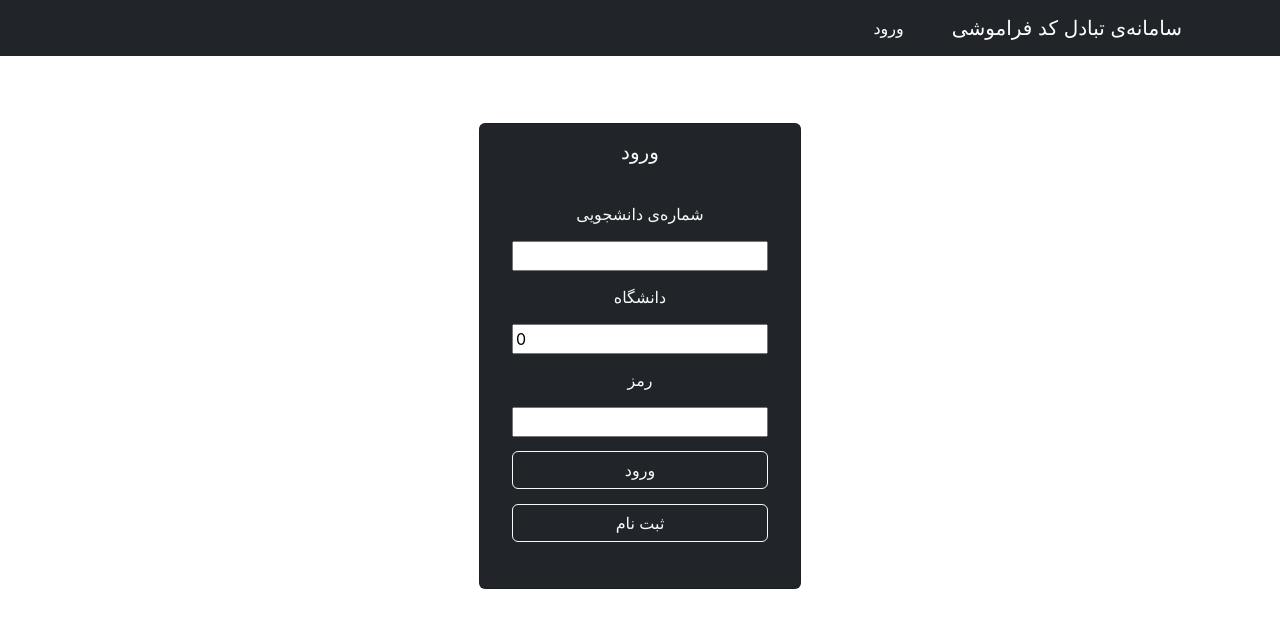
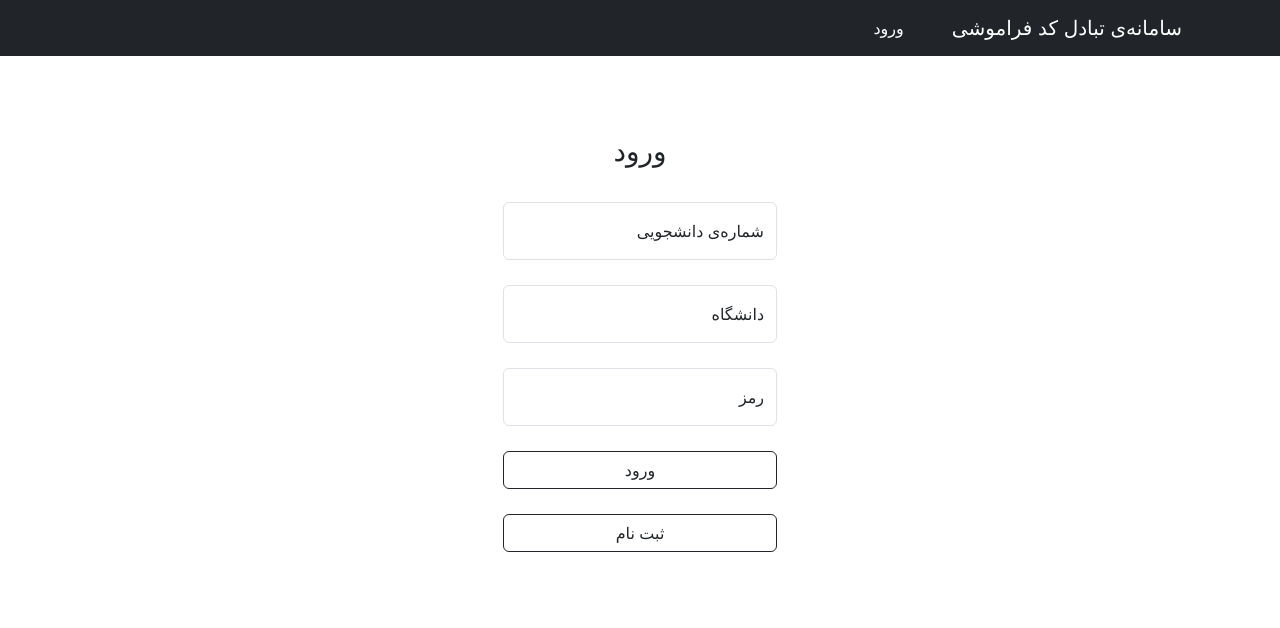
Before and after one commit to IIIphr/se_front_prj, a React (Create React App) app: page /login in a window 1280 px wide. Shown: the top 628 px of the page. Built offline with nearby package versions, Linux system fonts and the light colour scheme.

Commit message:
More style on login page

```diff
--- a/src/Login.css
+++ b/src/Login.css
@@ -24,3 +24,14 @@
   background-color: grey;
   border-bottom: 5px solid black;
 }
+
+.form-floating.custom-class>label {
+  top: 0;
+  right: 0;
+  transform-origin: 100% 0;
+  transition: opacity .1s ease-in-out,transform .1s ease-in-out;
+}
+.form-floating.custom-class>.form-control-plaintext~label, .form-floating.custom-class>.form-control:focus~label, .form-floating>.form-control:not(:placeholder-shown)~label, .form-floating>.form-select~label {
+  opacity: .65;
+  transform: scale(.85) translateY(-0.5rem) translateX(-0.15rem);
+}
--- a/src/Login.js
+++ b/src/Login.js
@@ -6,8 +6,10 @@ import { useCookies } from 'react-cookie';
 import { useNavigate, Link } from 'react-router-dom';
 import Navbarr from './Navbarr';
 import Container from 'react-bootstrap/Container';
-import Card from 'react-bootstrap/Card';
+import Form from 'react-bootstrap/Form';
 import Spinner from 'react-bootstrap/Spinner';
+import Button from 'react-bootstrap/Button';
+import FloatingLabel from 'react-bootstrap/FloatingLabel';
 
 function addMonths(date, months) {
   var d = date.getDate();
@@ -43,17 +45,29 @@ function Login() {
     <Fragment>
       <Navbarr />
       <Container className='d-flex flex-column justify-content-center align-items-center min-vh-75'>
-        <Card bg='dark' text='light' className='d-flex flex-column text-center p-3 m-3'>
-          <Card.Title>ورود</Card.Title>
-          <Card.Body className='d-flex flex-column justify-content-evenly align-items-center min-vh-50'>
-            شماره‌ی دانشجویی
-            <input type='number' id='id_input' value={id_input} onInput={e => set_id_input(e.target.value)}></input>
-            دانشگاه
-            <input type='number' id='uni_input' value={uni_input} onInput={e => set_uni_input(e.target.value)}></input>
-            رمز
-            <input type='text' id='password_input' value={password_input} onInput={e => set_password_input(e.target.value)}></input>
+        <h3>ورود</h3>
+        <Form className='d-flex flex-column justify-content-evenly align-items-center min-vh-50'>
+          <Form.Group>
+            <FloatingLabel dir='rtl' className='custom-class' label="شماره‌ی دانشجویی‌">
+              <Form.Control dir='ltr' onChange={e => set_id_input(e.target.value)} type="text" placeholder="شماره‌ی دانشجویی" />
+            </FloatingLabel>
+          </Form.Group>
+
+          <Form.Group>
+            <FloatingLabel dir='rtl' className='custom-class' label="دانشگاه">
+              <Form.Control dir='ltr' onChange={e => set_uni_input(e.target.value)} type="text" placeholder="دانشگاه" />
+            </FloatingLabel>
+          </Form.Group>
+
+          <Form.Group>
+            <FloatingLabel dir='rtl' className='custom-class' label="رمز">
+              <Form.Control dir='ltr' onChange={e => set_password_input(e.target.value)} type="password" placeholder="رمز" />
+            </FloatingLabel>
+          </Form.Group>
+
           {is_loading == 0 ?
-              <button className='btn btn-outline-light text-center rtl w-100' onClick={() => {
+            <button className='btn btn-outline-dark text-center rtl w-100' onClick={(e) => {
+              e.preventDefault();
               set_loading(1);
               fetch("http://localhost:4000/api/login",
                 {
@@ -84,12 +98,12 @@ function Login() {
                   }
                 });
             }}>ورود</button> :
-              <button className='btn btn-outline-light text-center rtl w-100' disabled>
-                <Spinner animation='border' size='sm'/>
+            <button className='btn btn-outline-dark text-center rtl w-100' disabled>
+              <Spinner animation='border' size='sm' />
             </button>}
-            <Link className='btn btn-outline-light text-center rtl w-100' to='/signup'>ثبت نام</Link>
-          </Card.Body>
-        </Card>
+
+          <Link className='btn btn-outline-dark text-center rtl w-100' to='/signup'>ثبت نام</Link>
+        </Form>
       </Container>
     </Fragment>
   );
```
Lines whose indentation alone changed are shown as unchanged.
